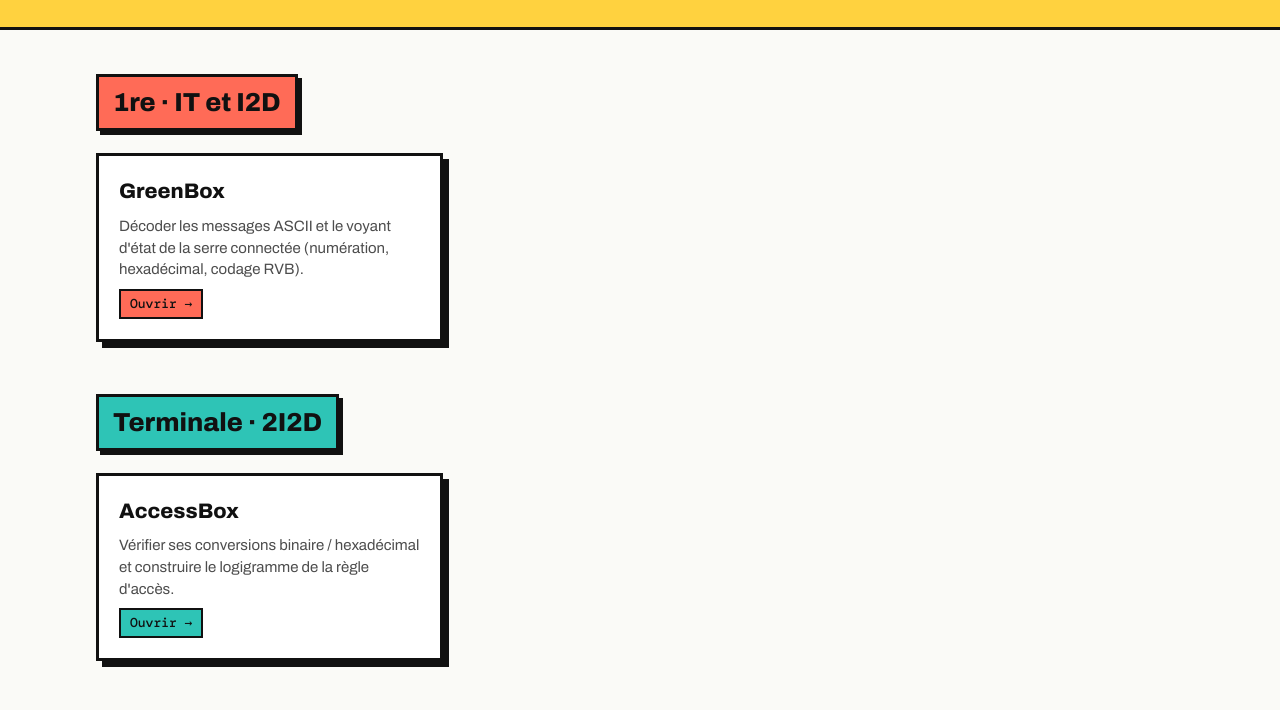
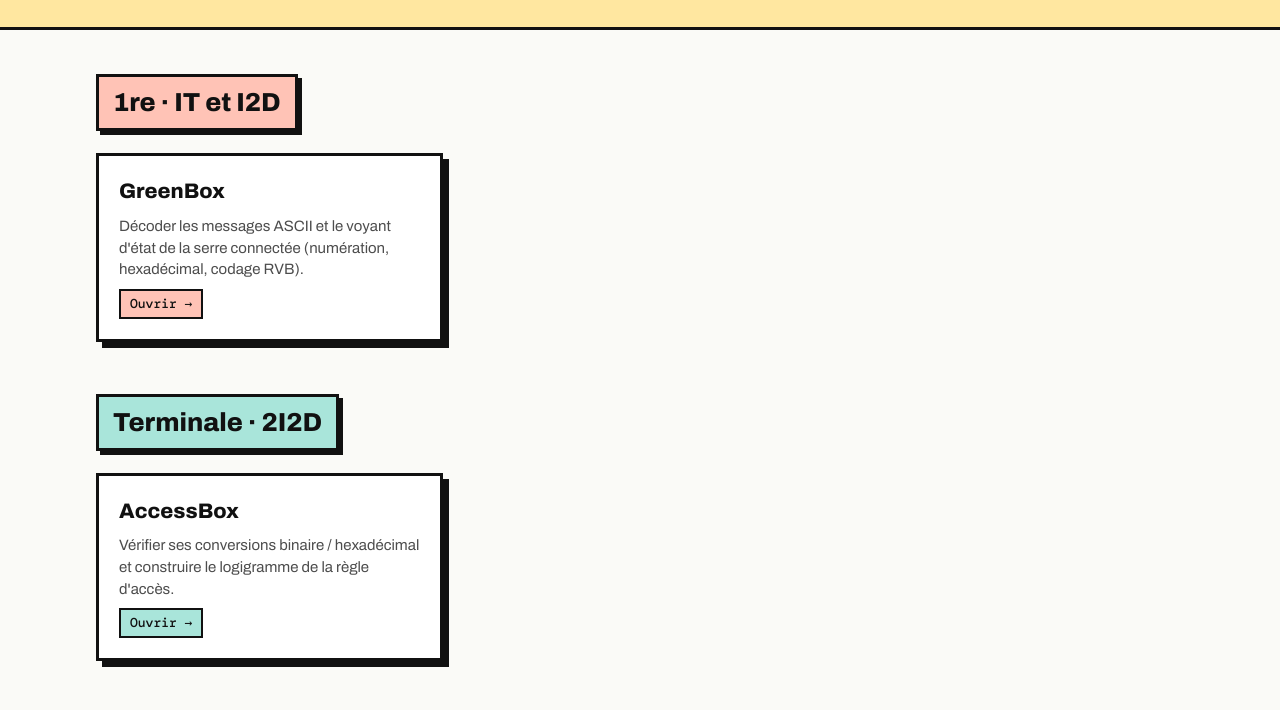
Before and after one commit to N-Ciferri/Site-STI, a plain HTML site: page index.html in a window 1280 px wide. Shown: the part 274-984 px from the top of the page. Drawn offline with Linux system fonts and the light colour scheme.

Commit message:
Couleurs des catégories en version pastel

```diff
--- a/assets/theme.css
+++ b/assets/theme.css
@@ -16,10 +16,10 @@
 
 :root{
   /* couleurs de catégorie (texte toujours noir dessus) */
-  --c-accueil:#FFD23F;
-  --c-1re:#FF6B57;
-  --c-term:#2EC4B6;
-  --c-outils:#8C9EFF;
+  --c-accueil:#FFE7A0;
+  --c-1re:#FFC3B6;
+  --c-term:#A9E5DA;
+  --c-outils:#CBD2FF;
   --cat:var(--c-accueil);
   --on-cat:#111111;
 
```
